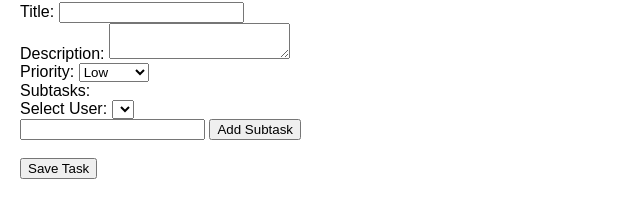
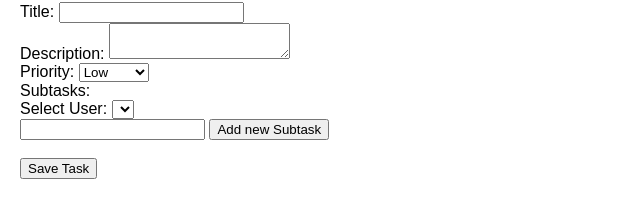
Before and after one commit to HomeBjo/frontend-kanban-board, a plain HTML site: page index.html in a window 1280 px wide. Shown: the part 126-344 px from the top of the page, 0-640 px from the left. Drawn offline with Linux system fonts and the light colour scheme; no server answers.

```diff
--- a/index.html
+++ b/index.html
@@ -79,7 +79,7 @@
             </div>
             <div id="subtasks">
                 <input type="text" class="subtask-input">
-                <button type="button" onclick="addSubtask()">Add Subtask</button>
+                <button type="button" onclick="addSubtask()">Add new Subtask</button>
             </div>
             <br>
             <button type="submit">Save Task</button>
```
